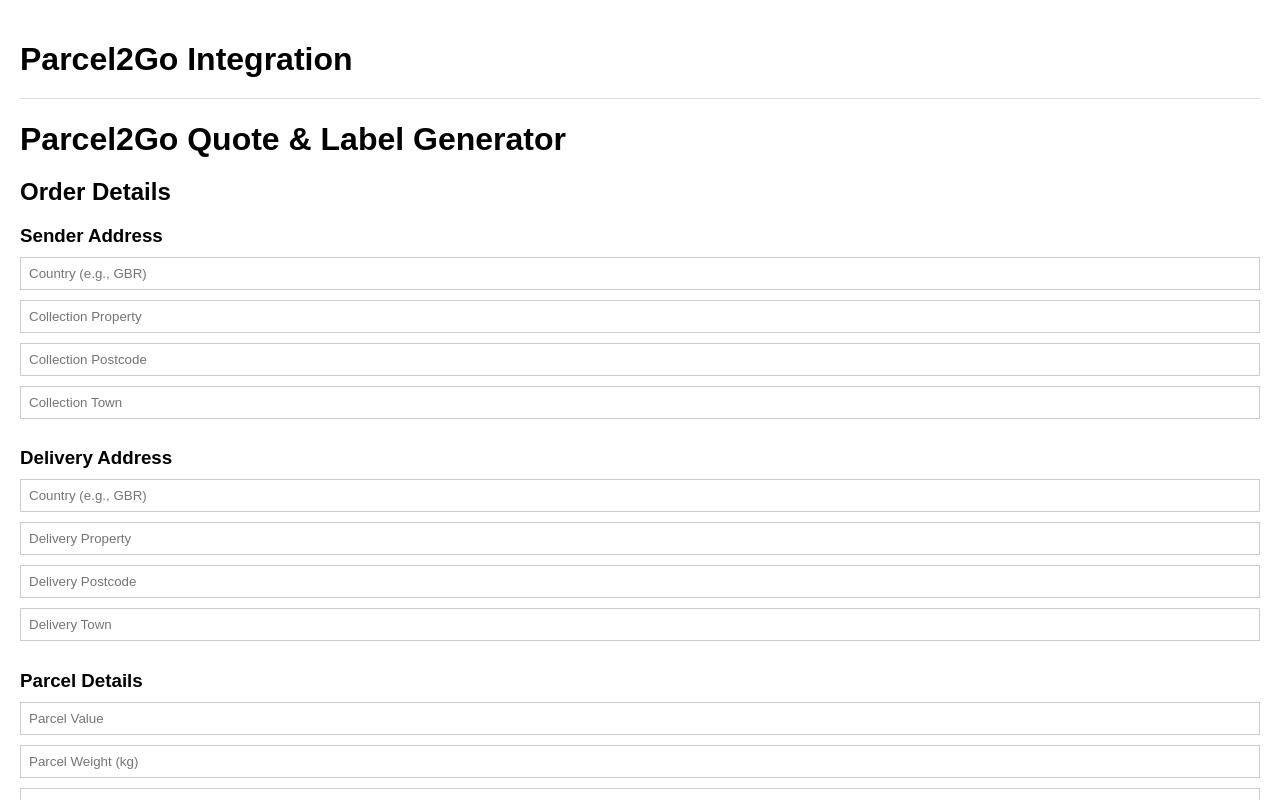
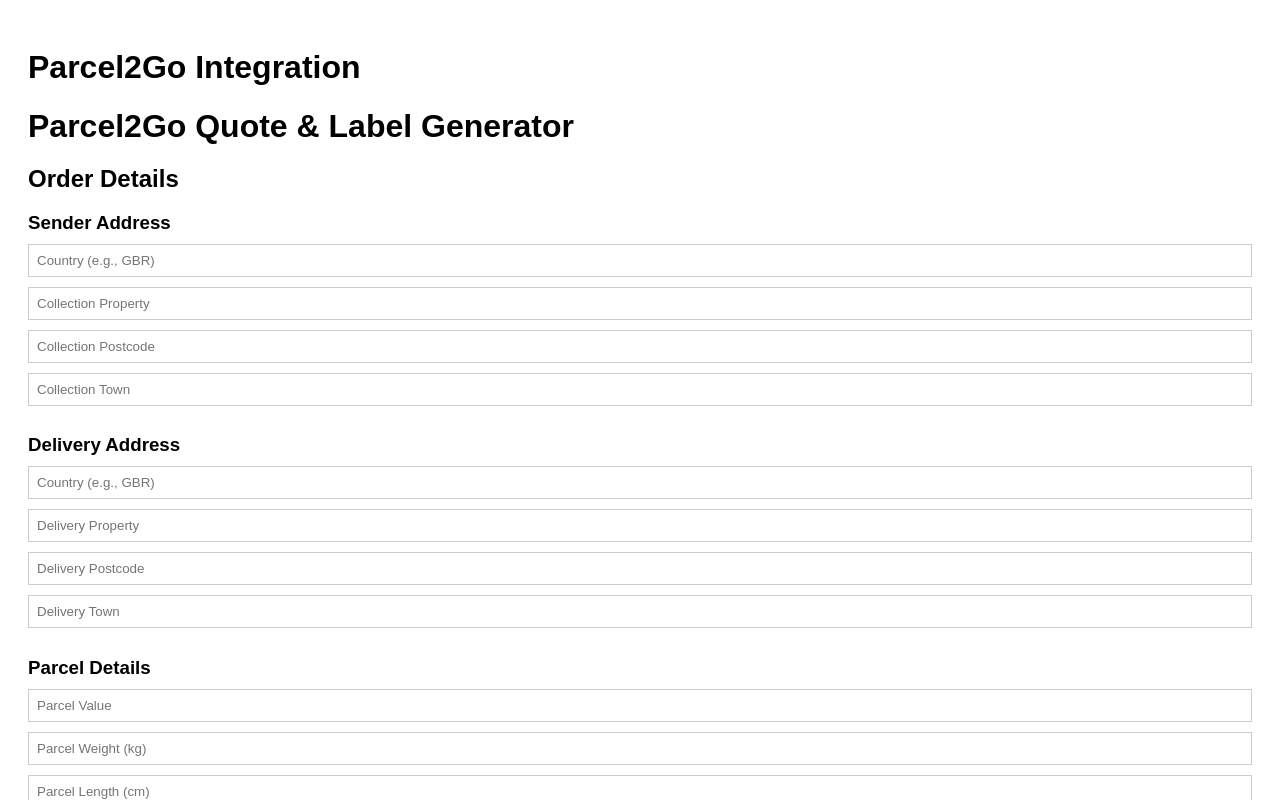
Before and after one commit to tunaslim/parcel2go-integration, a Next.js app in the folder frontend/: page / in a window 1280 px wide. Shown: the top 800 px of the page. Built offline with nearby package versions, Linux system fonts and the light colour scheme.

Commit message:
Update layout.tsx

```diff
--- a/frontend/app/layout.tsx
+++ b/frontend/app/layout.tsx
@@ -1,20 +1,19 @@
-// This is the root layout required by Next.js 13+ for the app directory
 import './styles.css';
 
 export const metadata = {
   title: 'Parcel2Go Integration',
   description: 'Get shipping quotes and labels easily',
-}
+};
 
-export default function RootLayout({ children }: { children: React.ReactNode }) {
+export default function RootLayout({ children }) {
   return (
     <html lang="en">
-      <body style={{ margin: 0, fontFamily: 'Arial, sans-serif', padding: '20px' }}>
-        <header style={{ marginBottom: '20px', borderBottom: '1px solid #ddd', paddingBottom: '10px' }}>
+      <body>
+        <header className="header">
           <h1>Parcel2Go Integration</h1>
         </header>
-        <main>{children}</main>
+        <main className="main">{children}</main>
       </body>
     </html>
-  )
+  );
 }
```
